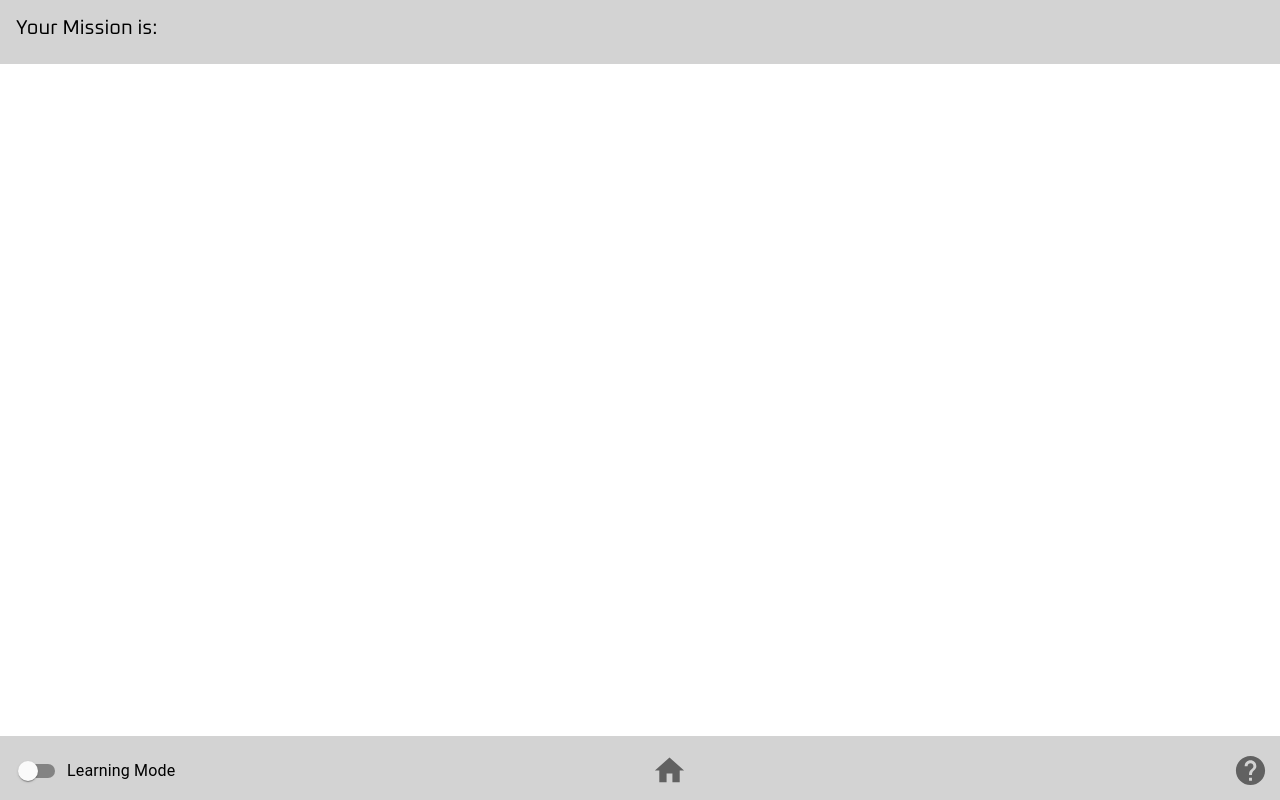
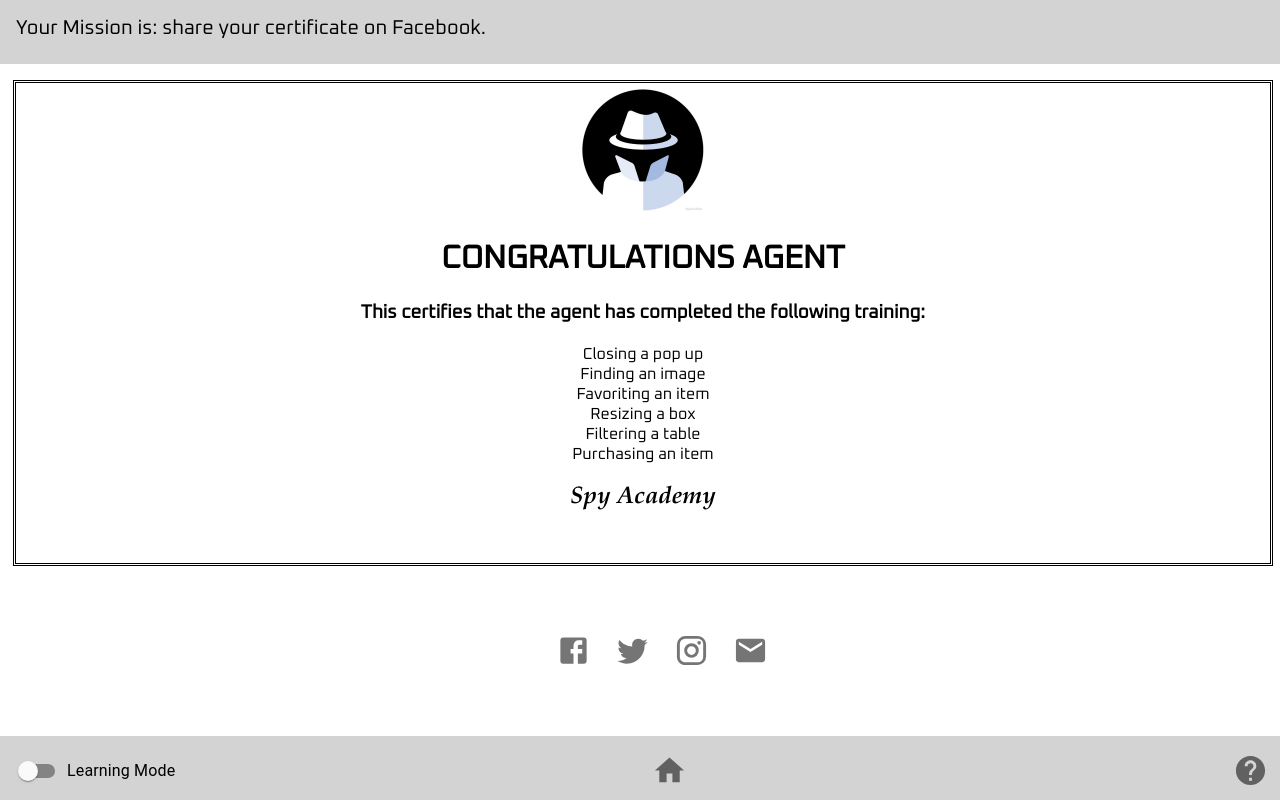
Before and after one commit to aciesla4/DigitalSkillsAssessment, a React (Create React App) app: page /level9 in a window 1280 px wide. Built offline with nearby package versions, Linux system fonts and the light colour scheme.

Commit message:
Finished level 9

```diff
--- a/src/Initial/Home.js
+++ b/src/Initial/Home.js
@@ -82,7 +82,7 @@ class Home extends React.Component {
                 },
                 {
                     level: 5,
-                    text: "Well done agent, you are halfway to becoming an elite agent.",
+                    text: "Well done agent, you are a quarter of the way to becoming an elite agent.",
                     member: {
                         color: "black",
                         username: "Mission Control"
@@ -148,6 +148,23 @@ class Home extends React.Component {
                         username: "Mission Control"
                     }
                 },
+                {
+                    level: 9,
+                    text: "Congratulations agent! You are halfway there to becoming an elite spy. How about you share your progress with your friends?",
+                    member: {
+                        color: "black",
+                        username: "Mission Control"
+                    }
+                },
+                {
+                    level: 9,
+                    text: "Your next mission is to find the jewel by sharing your certificate of progress on Facebook. " +
+                        "Click the check mark to begin. ",
+                    member: {
+                        color: "black",
+                        username: "Mission Control"
+                    }
+                },
 
             ],
             member: {
--- a/src/Levels/Level9.js
+++ b/src/Levels/Level9.js
@@ -2,6 +2,14 @@ import React from 'react';
 import '../App.css';
 import Jewel from '../util/Jewel';
 import Level from '../util/Level';
+import ShareModal from '../util/ShareModal';
+import '../css/Level9.css';
+import FacebookIcon from '@material-ui/icons/Facebook';
+import TwitterIcon from '@material-ui/icons/Twitter';
+import InstagramIcon from '@material-ui/icons/Instagram';
+import EmailIcon from '@material-ui/icons/Email';
+import IconButton from '@material-ui/core/IconButton';
+import SpyLogo from "../Initial/spyLogo.jpg";
 
 class Level9 extends React.Component {
     constructor(props) {
@@ -9,6 +17,8 @@ class Level9 extends React.Component {
         this.state = {
             isJewelFound: false,
             academicmode: this.props.academicmode,
+            isDialogOpen: false,
+            isJewelShown: false,
         }
     }
 
@@ -25,22 +35,57 @@ class Level9 extends React.Component {
         this.props.getLevelChange()
     }
 
+    openFacebookDialog = () => {
+        this.setState({
+            isDialogOpen: true
+        })
+    }
+
+    closeFacebookDialog = () => {
+        this.setState({
+            isDialogOpen: false,
+            isJewelShown: true
+        })
+    }
 
     render() {
         return (
             <Level
                 academicmode={this.props.academicmode}
                 getModeSwitch={this.props.getModeSwitch}
-                mission=''
+                mission='share your certificate on Facebook.'
                 openHint={this.props.openHint}
                 closeHint={this.props.closeHint}
                 isHintShown={this.props.isHintShown}
-                hintMessage=''
+                hintMessage='The facebook icon is the leftmost icon. Click it, then click post at the bottom of the dialog that pops up.'
                 isJewelFound={this.state.isJewelFound}
                 handleCloseDialog={this.handleCloseDialog}
-                dialogMessage='Your mission is complete! Click the X to return to the home page and receive your next mission.'
+                dialogMessage='Your mission is complete! Most websites allow you to post pages to social media. Often you will need to login before continuing. Click the X to return to the home page and receive your next mission.'
             >
-
+                <div>
+                    <div className="certificate">
+                        <img className="cert-logo" src={SpyLogo} alt="logo"/><br/>
+                        <h1>CONGRATULATIONS AGENT</h1>
+                        <h3>This certifies that the agent has completed the following training:</h3>
+                        <ul style={{ listStyleType: 'none', margin: 0, padding: 0 }}>
+                            <li>Closing a pop up</li>
+                            <li>Finding an image</li>
+                            <li>Favoriting an item</li>
+                            <li>Resizing a box</li>
+                            <li>Filtering a table</li>
+                            <li>Purchasing an item</li>
+                        </ul>
+                        <h2 style={{ fontFamily: 'garamond', fontStyle: 'italic' }}>Spy Academy</h2>
+                    </div>
+                    <div className="share">
+                        <IconButton onClick={this.openFacebookDialog}><FacebookIcon fontSize="large"/></IconButton>
+                        <IconButton><TwitterIcon fontSize="large"/></IconButton>
+                        <IconButton><InstagramIcon fontSize="large"/></IconButton>
+                        <IconButton><EmailIcon fontSize="large"/></IconButton>
+                        {this.state.isJewelShown && <Jewel handleFound={this.handleFound}/>}
+                    </div>
+                    <ShareModal show={this.state.isDialogOpen} onClick={this.closeFacebookDialog}/>
+                </div>
             </Level>
         );
     }
--- /dev/null
+++ b/src/css/Level9.css
@@ -0,0 +1,21 @@
+.certificate {
+    border: double black;
+    position: absolute;
+    top: 10%;
+    left: 1%;
+    height: 60%;
+    width: 98%;
+    text-align: center;
+}
+
+.cert-logo {
+    padding-top: 5px;
+    height: 125px;
+    width: 125px;
+}
+
+.share {
+    position: absolute;
+    bottom: 15%;
+    left: 42.5%;
+}
--- /dev/null
+++ b/src/css/ShareModal.css
@@ -0,0 +1,39 @@
+.share-modal {
+    position: fixed;
+    width: 550px;
+    background: white;
+    box-shadow: 0 0 4px 4px lightgray;
+}
+
+.share-modal-title {
+    border-bottom: 1px solid #ccc;
+    padding: 5px;
+    margin: 0;
+    background-color: #4267b2;
+    color: white;
+}
+
+.share-button {
+    width: 100%;
+    background-color: #4267b2;
+    color: white;
+    height: 30px;
+    border: none;
+}
+
+.share-button:hover {
+    background-color: #3b5998;
+    cursor: pointer;
+}
+
+.content {
+    padding: 1rem;
+}
+
+.avatar {
+    height: 35px;
+    width: 35px;
+    border-radius: 50%;
+    display: inline-block;
+    margin: 0 10px -10px;
+}
--- /dev/null
+++ b/src/util/ShareModal.js
@@ -0,0 +1,24 @@
+import React from 'react';
+import "../css/ShareModal.css";
+import Certificate from '../images/certificate.png';
+
+export default class ShareModal extends React.Component {
+    render () {
+        return (
+            (this.props.show &&
+                <div className="share-modal" style={{ left: '33%', bottom: '25%' }}>
+                    <div className="share-modal-title">
+                        <h2>Share on Facebook</h2>
+                    </div>
+                    <div className="content">
+                        <span className="avatar" style={{backgroundColor: 'black' }}/>
+                        Agent<br/><br/>
+                        Say something about this...<br/>
+                        <img style={{ height: '200px', width: '500px' }} alt="certificate" src={Certificate} />
+                    </div>
+                    <button className="share-button" onClick={this.props.onClick}>Post to Facebook</button>
+                </div>
+            )
+        );
+    }
+}
```
Also changed, not shown: src/images/certificate.png (added).
